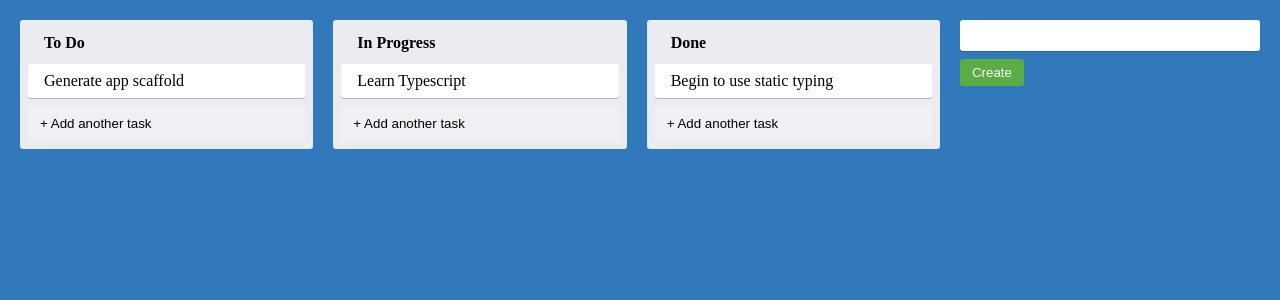
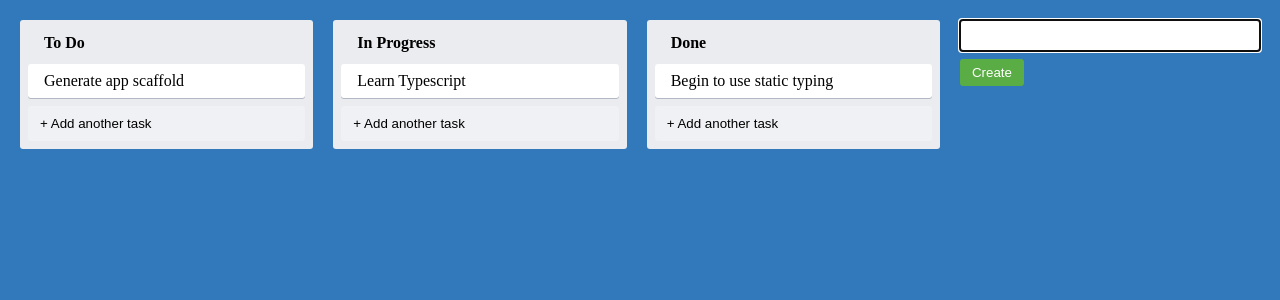
Before and after one commit to TheCre8tor/trello-clone, a React (Create React App) app: page / in a window 1280 px wide. Both pictures are taken after a click on the button "+ Add another list". Shown: the top 300 px of the page. Built offline with nearby package versions, Linux system fonts and the light colour scheme.

Commit message:
created useFocus API

```diff
--- a/src/NewItemForm.tsx
+++ b/src/NewItemForm.tsx
@@ -1,5 +1,6 @@
 import React, { ChangeEvent, FC, useState } from "react";
 import { NewItemFormContainer, NewItemButton, NewItemInput } from "./styles";
+import { useFocus } from "./utils/useFocus";
 
 interface NewItemFormProps {
   onAdd(text: string): void;
@@ -7,6 +8,7 @@
 
 const NewItemForm: FC<NewItemFormProps> = ({ onAdd }) => {
   const [text, setText] = useState<string>("");
+  const inputRef = useFocus();
 
   const handleChange = (event: ChangeEvent<HTMLInputElement>) => {
     const { value } = event.target;
@@ -16,7 +18,7 @@
 
   return (
     <NewItemFormContainer>
-      <NewItemInput value={text} onChange={handleChange} />
+      <NewItemInput ref={inputRef} value={text} onChange={handleChange} />
 
       <NewItemButton onClick={() => onAdd(text)}>Create</NewItemButton>
     </NewItemFormContainer>
--- /dev/null
+++ b/src/utils/useFocus.ts
@@ -0,0 +1,13 @@
+import { useRef, useEffect, RefObject } from "react";
+
+type RefType = RefObject<HTMLInputElement>;
+
+export const useFocus = (): RefType => {
+  const ref = useRef<HTMLInputElement>(null);
+
+  useEffect(() => {
+    ref.current?.focus();
+  });
+
+  return ref;
+};
```
